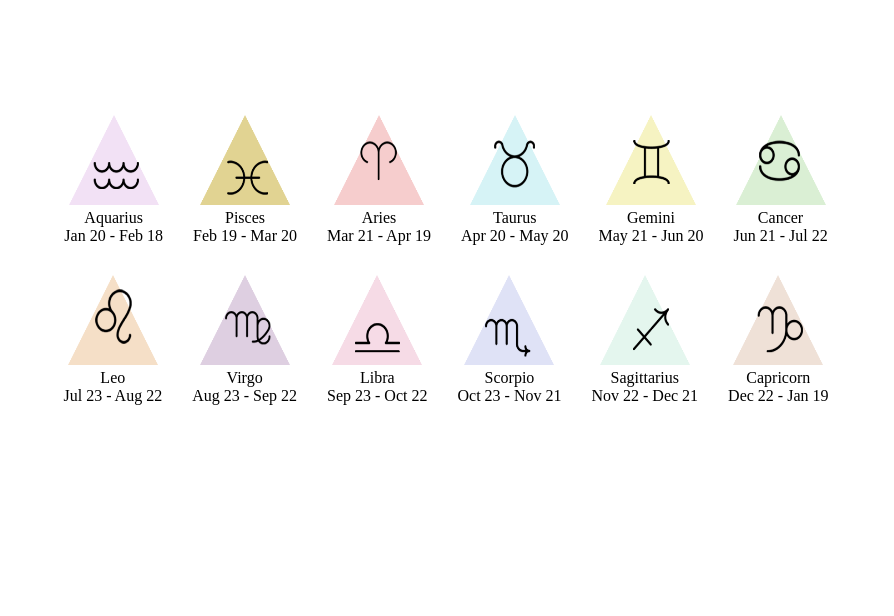
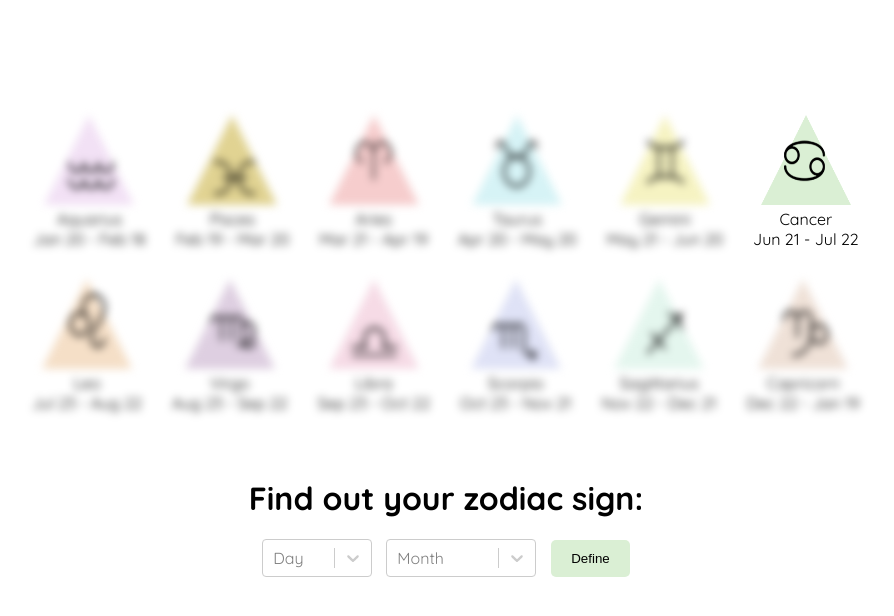
Before and after one commit to Warhaus/test-githubactions, a React (Create React App) app: page / in a window 1280 px wide. Shown: the top 616 px of the page, without its empty margins (194-1088 px from the left). Built offline with nearby package versions, Linux system fonts and the light colour scheme.

Commit message:
horoscope

```diff
--- a/public/index.html
+++ b/public/index.html
@@ -5,7 +5,8 @@
     <meta name="viewport" content="width=device-width, initial-scale=1" />
     <meta name="theme-color" content="#000000" />
     <meta name="description" content="Web site created using create-react-app"/>
-    <title>React App</title>
+    <link href="https://fonts.googleapis.com/css2?family=Quicksand:wght@400;600;700&amp;display=swap" rel="stylesheet">
+    <title>horoscope</title>
   </head>
   <body>
     <div id="root"></div>
--- a/src/App.css
+++ b/src/App.css
@@ -1,4 +1,9 @@
+h1 {
+    text-align: center;
+}
+
 .container {
+    font-family: 'Quicksand', sans-serif;
     width: 900px;
     margin: 0 auto;
 }
@@ -28,6 +33,37 @@
     height: 90px;
 }
 
+.main .group-select .group-select-wrap {
+    display: flex;
+    justify-content: center;
+    align-items: center;
+}
+
+.main .group-select .group-select-wrap .define {
+    border: none;
+    background: #daefd4;
+    padding: 11px 20px 11px 20px;
+    margin: 0 0 0 15px;
+    border-radius: 5px;
+    cursor: pointer;
+    outline: none;
+    transition: .5s;
+}
+.main .group-select .group-select-wrap .define:hover {
+    background: #96de81;
+    transition: .5s;
+}
+
+.main .group-select .css-2b097c-container:nth-child(1) {
+    width: 110px;
+    margin: 0 7px 0 0;
+}
+
+.main .group-select .css-2b097c-container:nth-child(2) {
+    width: 150px;
+    margin: 0 0 0 7px;
+}
+
 .wrap-bg {
     position: relative;
 }
@@ -44,6 +80,14 @@
 .css-2b097c-container {
     width: 185px;
     margin: 0 0 0 30px;
+}
+
+.main .group-zodiac .item-zodiac.blur {
+    filter: blur(4px);
+}
+
+.main .group-zodiac .item-zodiac.strike {
+    filter: blur(0);
 }
 
 .wrap-bg .group-zodiac-selected .name {
@@ -71,6 +115,7 @@
     border-bottom: 1px solid;
     margin: 15px 0 0 40px;
     padding: 0;
+    font-family: 'Quicksand', sans-serif;
 }
 
 .wrap-bg .tab-group .tab ul li {
--- a/src/component/content/main-page/MainPage.js
+++ b/src/component/content/main-page/MainPage.js
@@ -1,13 +1,22 @@
-import React from 'react';
+import React, {useState} from 'react';
 import {useSelector, useDispatch} from "react-redux";
 import {NavLink} from "react-router-dom";
+import {groupDayData, groupMonthData} from "../../../constans";
+import Select from "react-select";
 
 function MainPage() {
     const dispatch = useDispatch();
     const horoscopeSingData = useSelector(state => state.horoscopeSing.horoscopeSingData)
 
+    const [stateZodiac, setStateZodiac] = useState({day: "", month: ""});
+
     const takeId = (id) => {
         dispatch({type: "TAKE_SING_ID", payload: id})
+    }
+
+    const handleSubmit = (event) => {
+        event.preventDefault();
+        dispatch({type: "TAKE_DAY_MONTH", payload: stateZodiac})
     }
 
     return (
@@ -15,7 +24,9 @@ function MainPage() {
             <div className="container">
                 <div className="group-zodiac">
                     {horoscopeSingData.map(item =>
-                        <div className="item-zodiac" key={item.id} onClick={() => takeId(item.id)}>
+                        <div className={`${"item-zodiac"} ${item.classBlur === false ? "blur" : "strike"}`}
+                             key={item.id} onClick={() => takeId(item.id)}>
+                            {console.log(item)}
                             <NavLink to={item.link}>
                                 <div className="img"><img src={item.img} alt=""/></div>
                                 <div className="name">{item.name}</div>
@@ -24,6 +35,32 @@ function MainPage() {
                         </div>
                     )}
                 </div>
+                <h1>Find out your zodiac sign:</h1>
+                <div className="group-select">
+                    <form onSubmit={handleSubmit}>
+                        <div className="group-select-wrap">
+                            <Select
+                                onChange={(stateZodiac) => {
+                                    setStateZodiac(prev => {
+                                        return {...prev, day: stateZodiac.label}
+                                    })
+                                }}
+                                placeholder="Day"
+                                options={groupDayData}
+                            />
+                            <Select
+                                onChange={(stateZodiac) => {
+                                    setStateZodiac(prev => {
+                                        return {...prev, month: stateZodiac.label}
+                                    })
+                                }}
+                                placeholder="Month"
+                                options={groupMonthData}
+                            />
+                            <button className="define">Define</button>
+                        </div>
+                    </form>
+                </div>
             </div>
         </div>
     );
--- a/src/constans.js
+++ b/src/constans.js
@@ -20,6 +20,7 @@ const horoscopeSingData = [
         link: '/sign/aquarius/',
         name: 'Aquarius',
         img: '/img/aquarius.png',
+        classBlur: false,
         date: 'Jan 20 - Feb 18',
         descriptionGroup: [
             {
@@ -52,6 +53,7 @@ const horoscopeSingData = [
         link: '/sign/pisces/',
         name: 'Pisces',
         img: '/img/pisces.png',
+        classBlur: false,
         date: 'Feb 19 - Mar 20',
         descriptionGroup: [
             {
@@ -85,6 +87,7 @@ const horoscopeSingData = [
         link: '/sign/aries/',
         name: 'Aries',
         img: '/img/aries.png',
+        classBlur: false,
         date: 'Mar 21 - Apr 19',
         descriptionGroup: [
             {
@@ -118,6 +121,7 @@ const horoscopeSingData = [
         link: '/sign/taurus/',
         name: 'Taurus',
         img: '/img/taurus.png',
+        classBlur: false,
         date: 'Apr 20 - May 20',
         descriptionGroup: [
             {
@@ -151,6 +155,7 @@ const horoscopeSingData = [
         link: '/sign/gemini/',
         name: 'Gemini',
         img: '/img/gemini.png',
+        classBlur: false,
         date: 'May 21 - Jun 20',
         descriptionGroup: [
             {
@@ -184,6 +189,7 @@ const horoscopeSingData = [
         link: '/sign/cancer/',
         name: 'Cancer',
         img: '/img/cancer.png',
+        classBlur: true,
         date: 'Jun 21 - Jul 22',
         descriptionGroup: [
             {
@@ -217,6 +223,7 @@ const horoscopeSingData = [
         link: '/sign/leo/',
         name: 'Leo',
         img: '/img/leo.png',
+        classBlur: false,
         date: 'Jul 23 - Aug 22',
         descriptionGroup: [
             {
@@ -250,6 +257,7 @@ const horoscopeSingData = [
         link: '/sign/virgo/',
         name: 'Virgo',
         img: '/img/virgo.png',
+        classBlur: false,
         date: 'Aug 23 - Sep 22',
         descriptionGroup: [
             {
@@ -283,6 +291,7 @@ const horoscopeSingData = [
         link: '/sign/libra/',
         name: 'Libra',
         img: '/img/libra.png',
+        classBlur: false,
         date: 'Sep 23 - Oct 22',
         descriptionGroup: [
             {
@@ -316,6 +325,7 @@ const horoscopeSingData = [
         link: '/sign/scorpio/',
         name: 'Scorpio',
         img: '/img/scorpio.png',
+        classBlur: false,
         date: 'Oct 23 - Nov 21',
         descriptionGroup: [
             {
@@ -349,6 +359,7 @@ const horoscopeSingData = [
         link: '/sign/sagittarius/',
         name: 'Sagittarius',
         img: '/img/sagittarius.png',
+        classBlur: false,
         date: 'Nov 22 - Dec 21',
         descriptionGroup: [
             {
@@ -382,6 +393,7 @@ const horoscopeSingData = [
         link: '/sign/capricorn/',
         name: 'Capricorn',
         img: '/img/capricorn.png',
+        classBlur: false,
         date: 'Dec 22 - Jan 19',
         descriptionGroup: [
             {
@@ -420,8 +432,60 @@ const tabGroup = [
     {id: 4, value: '4', name: 'monthly'},
     {id: 5, value: '5', name: '2020'}
 ];
+
+const groupDayData = [
+    {id: 1, label: '1'},
+    {id: 2, label: '2'},
+    {id: 3, label: '3'},
+    {id: 4, label: '4'},
+    {id: 5, label: '5'},
+    {id: 6, label: '6'},
+    {id: 7, label: '7'},
+    {id: 8, label: '8'},
+    {id: 9, label: '9'},
+    {id: 10, label: '10'},
+    {id: 11, label: '11'},
+    {id: 12, label: '12'},
+    {id: 13, label: '13'},
+    {id: 14, label: '14'},
+    {id: 15, label: '15'},
+    {id: 16, label: '16'},
+    {id: 17, label: '17'},
+    {id: 18, label: '18'},
+    {id: 19, label: '19'},
+    {id: 20, label: '20'},
+    {id: 21, label: '21'},
+    {id: 22, label: '22'},
+    {id: 23, label: '23'},
+    {id: 24, label: '24'},
+    {id: 25, label: '25'},
+    {id: 26, label: '26'},
+    {id: 27, label: '27'},
+    {id: 28, label: '28'},
+    {id: 29, label: '29'},
+    {id: 30, label: '30'},
+    {id: 31, label: '31'}
+]
+
+const groupMonthData = [
+    {id: 0, label: 'January'},
+    {id: 1, label: 'February'},
+    {id: 2, label: 'March'},
+    {id: 3, label: 'April'},
+    {id: 4, label: 'May'},
+    {id: 5, label: 'June'},
+    {id: 6, label: 'July'},
+    {id: 7, label: 'August'},
+    {id: 8, label: 'September'},
+    {id: 9, label: 'October'},
+    {id: 10, label: 'November'},
+    {id: 11, label: 'December'},
+]
+
 export {
     selectState,
     tabGroup,
-    horoscopeSingData
+    horoscopeSingData,
+    groupDayData,
+    groupMonthData
 }
```
